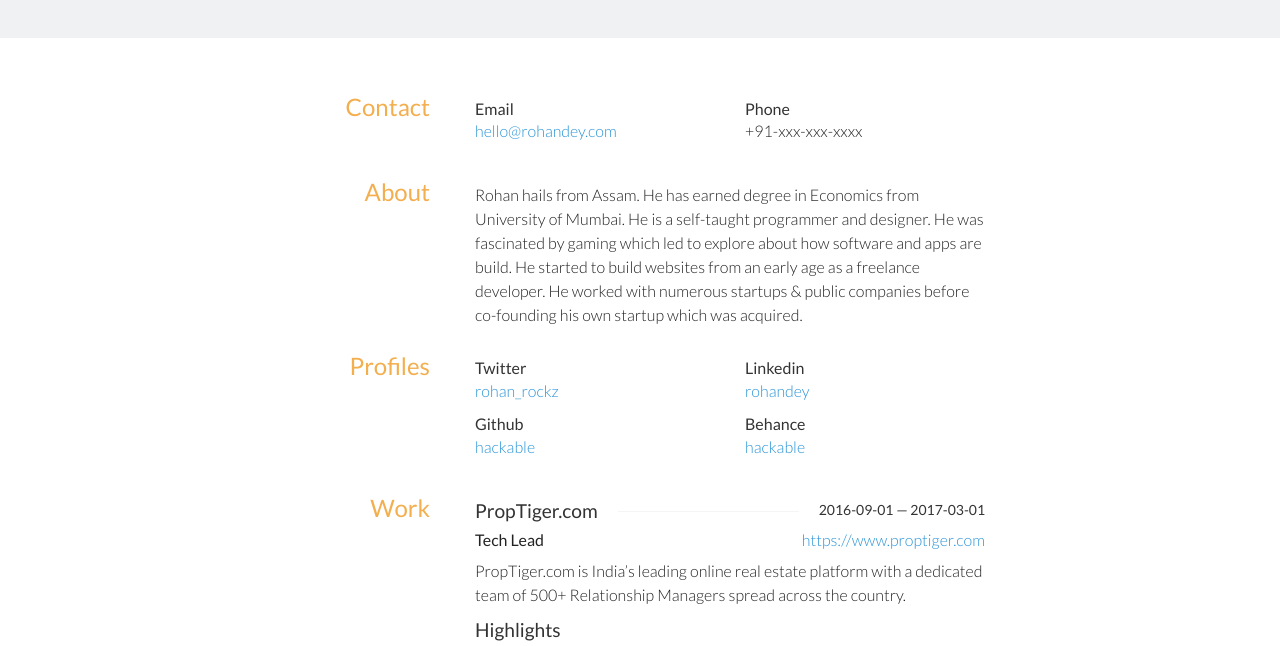
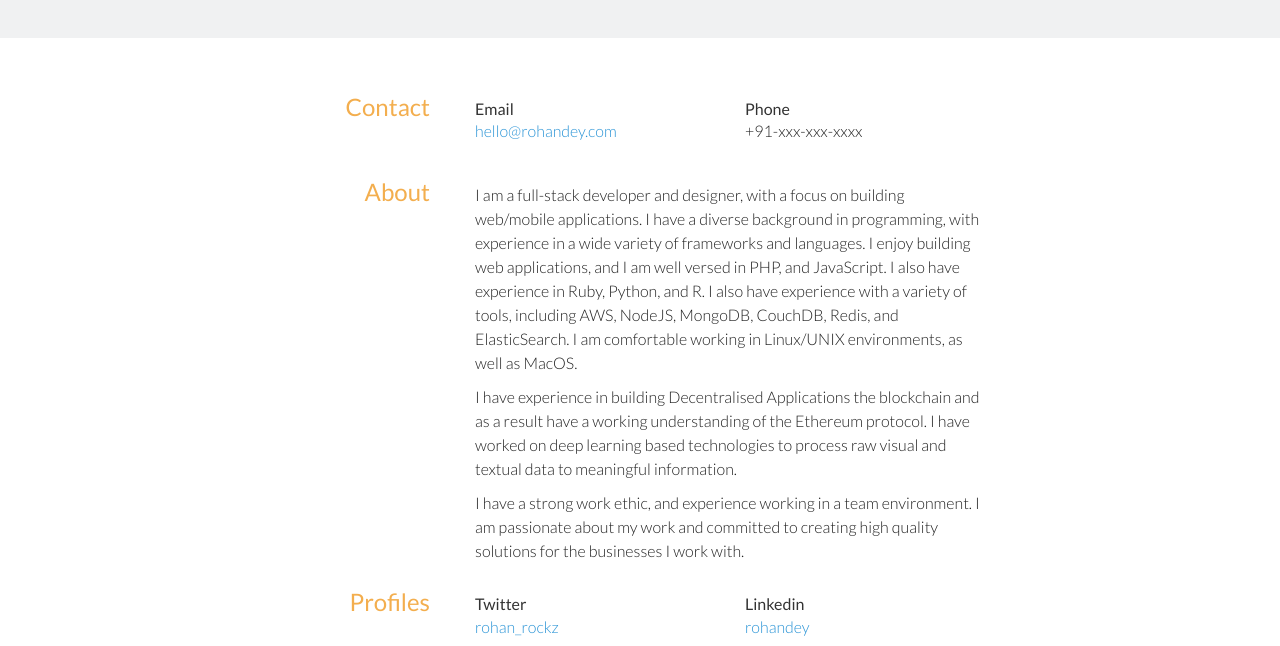
Before and after one commit to hackable/hackable.github.io, a plain HTML site: page index.html in a window 1280 px wide. Shown: the part 144-790 px from the top of the page. Drawn offline with nearby package versions, Linux system fonts and the light colour scheme; some icons are missing.

Commit message:
changes to resume

```diff
--- a/index.html
+++ b/index.html
@@ -357,7 +357,12 @@ em {
 			<h3>About</h3>
 		</aside>
 		<div class="col-sm-9">
-			<p>Rohan hails from Assam. He has earned degree in Economics from University of Mumbai. He is a self-taught programmer and designer. He was fascinated by gaming which led to explore about how software and apps are build. He started to build websites from an early age as a freelance developer. He worked with numerous startups &amp; public companies before co-founding his own startup which was acquired.</p>
+			<p>I am a full-stack developer and designer, with a focus on building web/mobile applications. I have a diverse background in programming, with experience in a wide variety of frameworks and languages. I enjoy building web applications, and I am well versed in  PHP, and JavaScript. I also have experience in Ruby, Python, and R. I also have experience with a variety of tools, including AWS, NodeJS, MongoDB, CouchDB, Redis, and ElasticSearch. I am comfortable working in Linux/UNIX environments, as well as MacOS.</p>
+
+			<p>I have experience in building Decentralised Applications the blockchain and as a result have a working understanding of the Ethereum protocol. I have worked on  deep learning based technologies to process raw visual and textual data to meaningful information.</p>
+
+			<p>I have a strong work ethic, and experience working in a team environment. I am passionate about my work and committed to creating high quality solutions for the businesses I work with.</p>
+
 		</div>
 	</section>
 	<section id="profiles" class="row">
```
